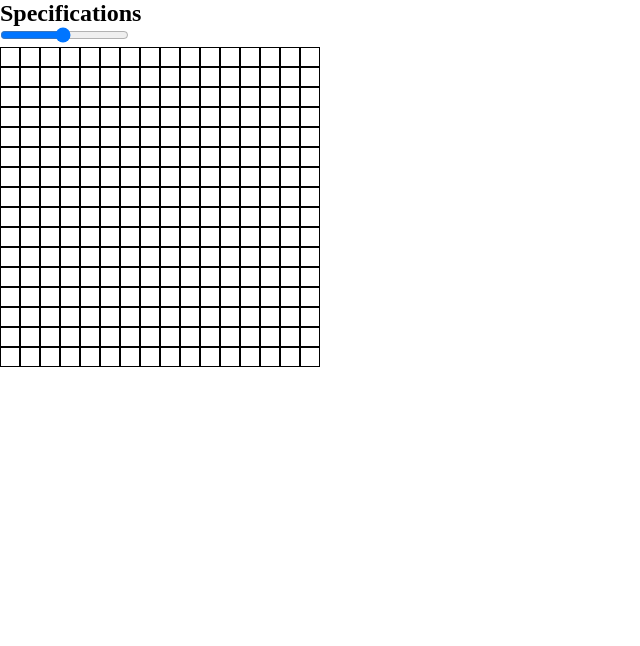
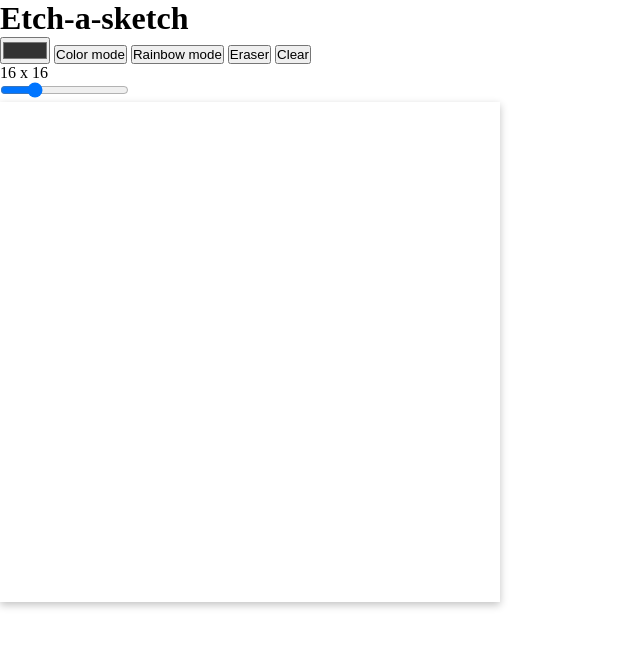
Before and after one commit to Hygor0206/project-etch-a-sketch, a plain HTML site: page index.html in a window 1280 px wide. Shown: the whole page, without its empty margins (0-640 px from the left). Drawn offline with Linux system fonts and the light colour scheme.

Commit message:
Color picker add and fix height and width

```diff
--- a/index.html
+++ b/index.html
@@ -8,16 +8,21 @@
     <link rel="stylesheet" href="style.css">
 </head>
 <body>
-    <section>
-        <h1>Specifications</h1>
-        <div class="slider">
-            <input type="range" min="1" max="32" value="16" id="containerSize">
+    <header class="header">
+        <h1 class="title">Etch-a-sketch</h1>
+      </header>
+      <main class="main">
+        <div class="settings">
+          <input id="colorPicker" type="color" value="#333333" />
+          <button id="colorBtn">Color mode</button>
+          <button id="rainbowBtn">Rainbow mode</button>
+          <button id="eraserBtn">Eraser</button>
+          <button id="clearBtn">Clear</button>
+          <div id="sizeValue" class="size-value">16 x 16</div>
+          <input id="sizeSlider" type="range" value="16" min="1" max="64" />
         </div>
-    </section>
-    <section>
-        <div class="grid-container" id="container">
-        </div>
-    </section>
+        <div id="grid" class="grid"></div>
+      </main>
     <script type="text/javascript" src="script.js"></script>
 </body>
 </html>
--- a/script.js
+++ b/script.js
@@ -1,14 +1,18 @@
-const container = document.getElementById("container");
-const containerSize=document.getElementById("containerSize");
+const gridContainer = document.getElementById("grid");
+const slider=document.getElementById("sizeSlider");
+const sliderValue = document.getElementById("sizeValue");
+const inputColor = document.getElementById("colorPicker");
+const colorMode = document.getElementById("colorBtn");
+const rainbow = document.getElementById("rainbowBtn");
 
 let mouseDown = false;
-let color = "black";
+let color="#000000";
 
 // Create dynamically grid items based in the slide bar size
 function makeRows(size) {
-  container.innerHTML = '';
-  container.style.setProperty('--grid-size', size);
-  container.style.setProperty('--grid-size', size);
+  gridContainer.innerHTML = '';
+  gridContainer.style.gridTemplateColumns = `repeat(${size}, 1fr)`
+  gridContainer.style.gridTemplateRows = `repeat(${size}, 1fr)`
   for (i = 0; i < (size**2); i++) {
     let cell = document.createElement("div");
 
@@ -25,20 +29,27 @@ function makeRows(size) {
     // A event when the mouse over a grid item and them change his color
     cell.addEventListener("mouseover",() =>{
       if(mouseDown){
-        cell.style.backgroundColor = color;
+        cell.style.backgroundColor = color; // Color change according to color input
       }
     });
 
-    container.appendChild(cell).className = "grid-item";
+    gridContainer.appendChild(cell).className = "grid-item";
   };
 };
 
 let size=16;
 makeRows(size);
 
-containerSize.addEventListener('input', () => {
-    size=document.getElementById('containerSize').value;
+// Slider Bar to change the size of grid
+slider.addEventListener('input', () => {
+    size=document.getElementById('sizeSlider').value;
+    sliderValue.textContent = size+"x"+size;
     makeRows(size);
 });
 
+// Change the brush color
+inputColor.addEventListener("change", () => {
+  color=inputColor.value;
+});
+
 // oninput="rangeValue.innerText = this.value"
--- a/style.css
+++ b/style.css
@@ -4,18 +4,13 @@
     box-sizing: border-box;
 }
 
-:root {
-    --grid-size: 1;
+:root{
+    --grid-size:1;
 }
 
-#container {
+.grid {
     display: grid;
-    grid-template-rows: repeat(var(--grid-size), 20px);
-    grid-template-columns: repeat(var(--grid-size), 20px);
-    border-radius: 5px;
+    width: 500px;
+    height: 500px;
+    box-shadow: rgba(0, 0, 0, 0.24) 0px 3px 8px;
 }
-
-.grid-item {
-    border: 1px solid black;
-    text-align: center;
-}
```
